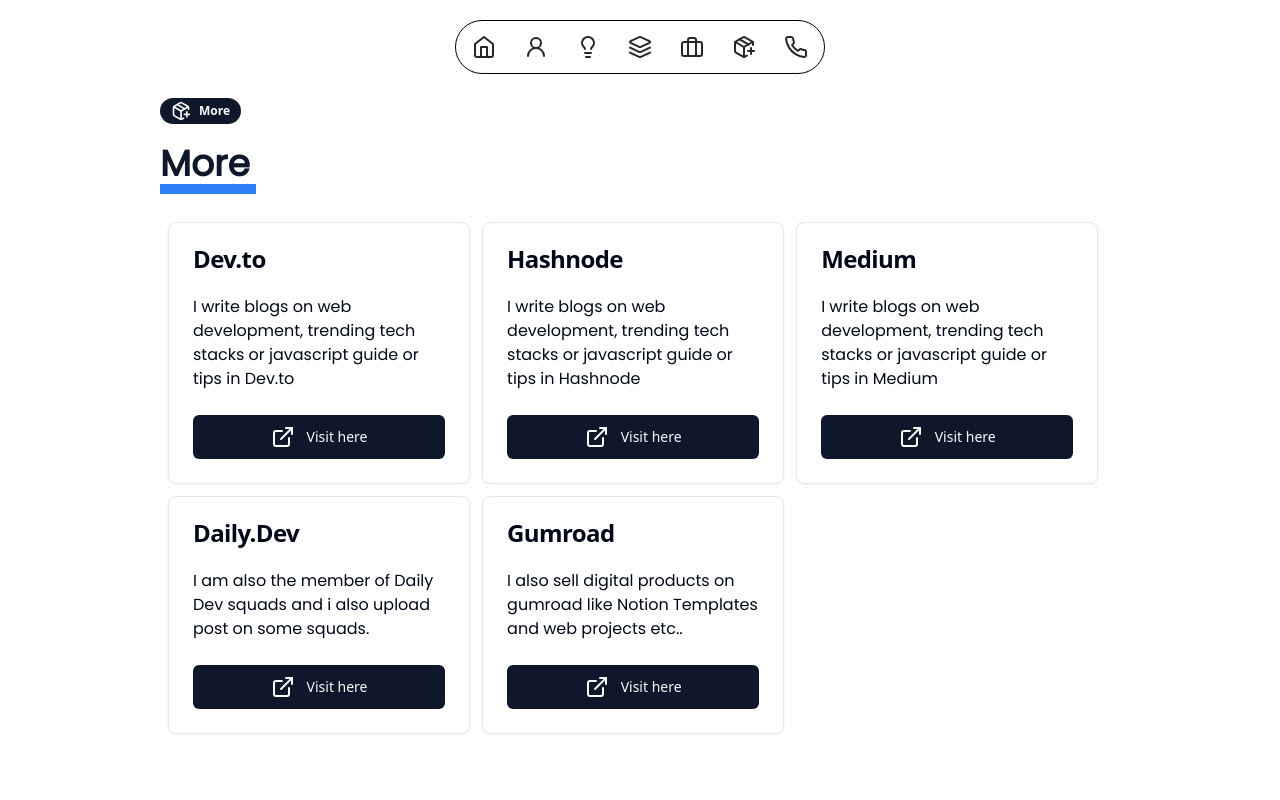
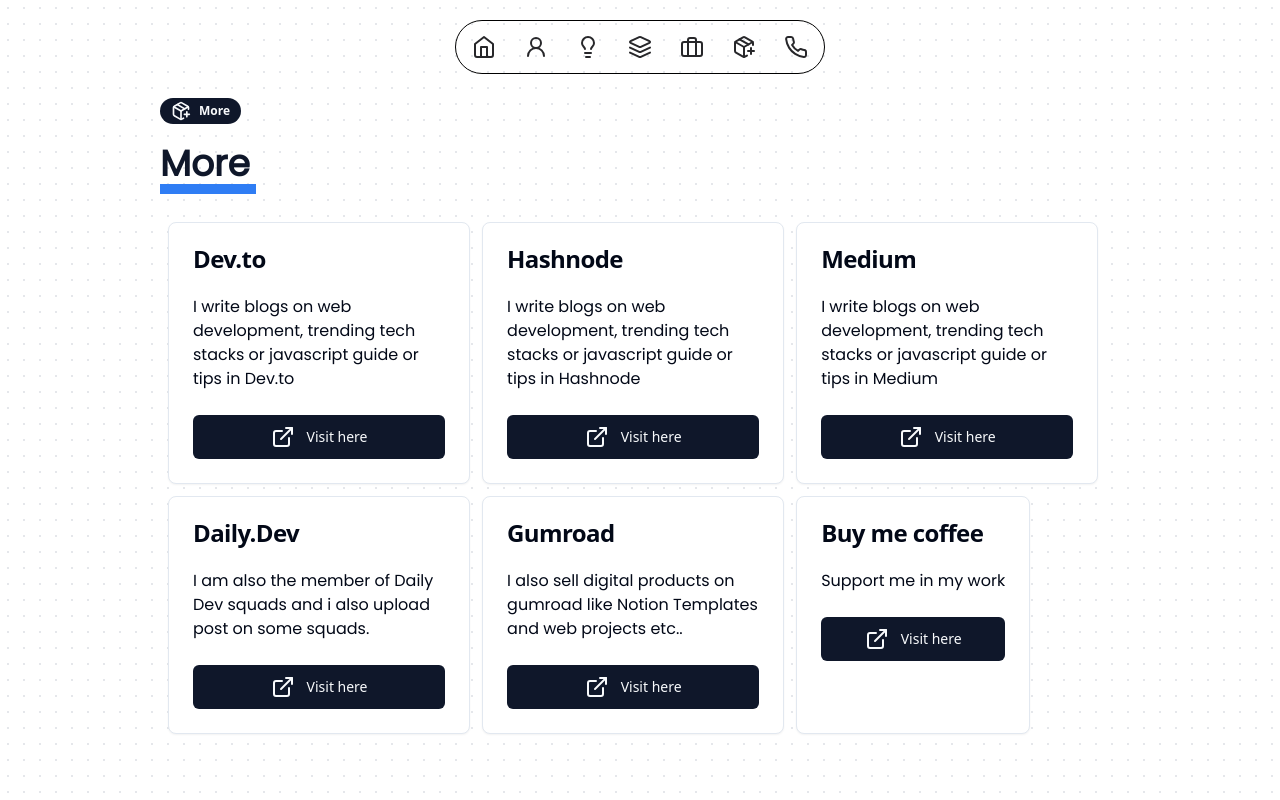
Before and after one commit to taqui-786/Portfolio, a Next.js app: page /more in a window 1280 px wide. Built offline with nearby package versions, Linux system fonts and the light colour scheme.

Commit message:
updating data

```diff
--- a/src/app/more/page.tsx
+++ b/src/app/more/page.tsx
@@ -45,6 +45,12 @@ const morePage = () => {
         "I also sell digital products on gumroad like Notion Templates and web projects etc..",
       link: "https://mdtaquijhar.gumroad.com/",
     },
+    {
+      title: "Buy me coffee",
+      description:
+        "Support me in my work",
+      link: "https://www.buymeacoffee.com/taquidevloper",
+    },
   ];
 
   return (
```
